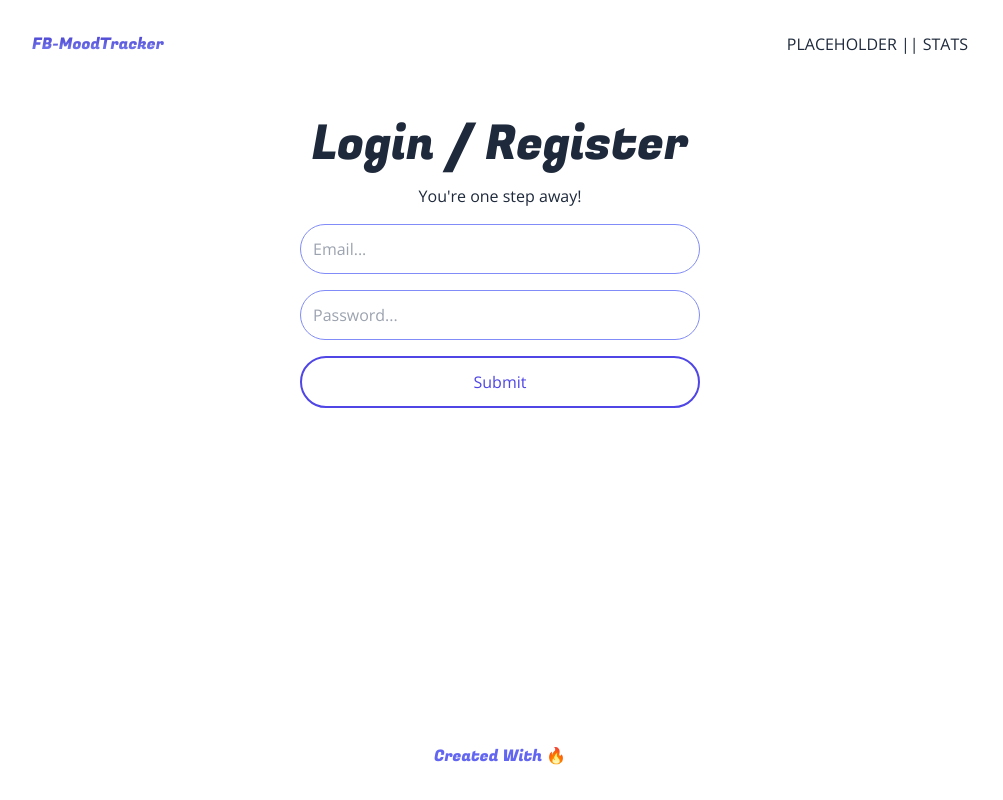
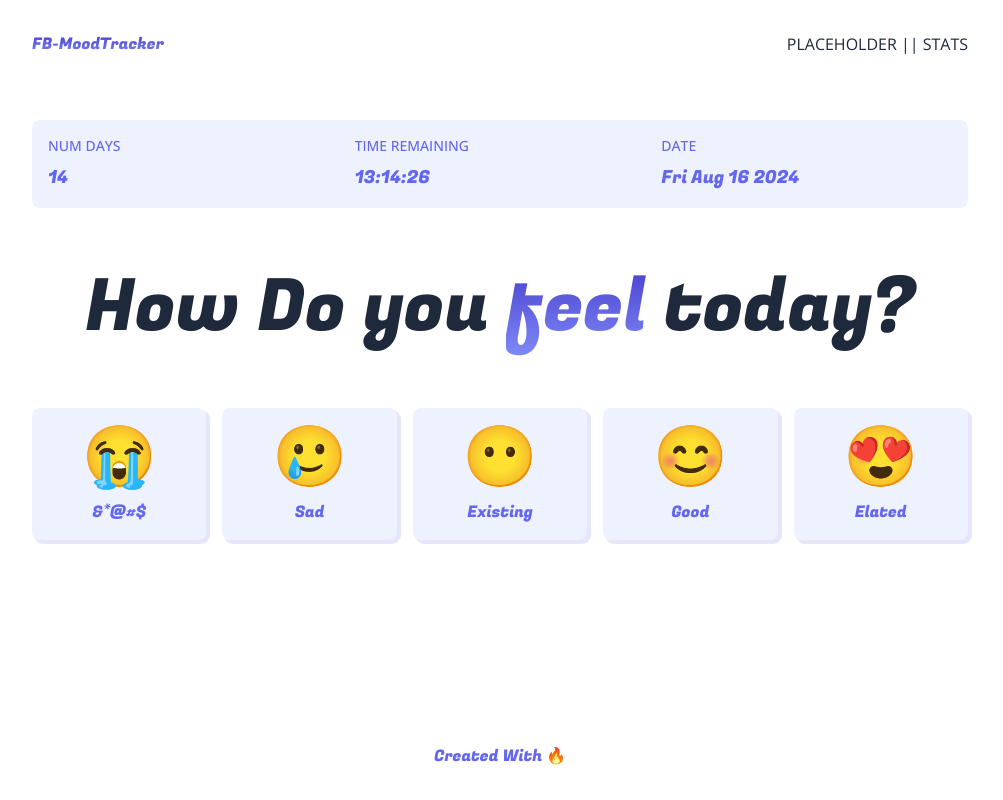
Before and after one commit to zidane-arkan/moodtracker-nexjs, a Next.js app: page /dashboard in a window 1280 px wide. Shown: the whole page, without its empty margins (140-1143 px from the left). Built offline with nearby package versions, Linux system fonts and the light colour scheme.

Commit message:
Update UI for dashboard

```diff
--- a/app/dashboard/page.tsx
+++ b/app/dashboard/page.tsx
@@ -8,7 +8,7 @@ export const metadata: Metadata = {
 };
 
 export default function DashboardPage() {
-  const isAuthenticated = false;
+  const isAuthenticated = true;
 
   let children = <Login />;
 
--- a/app/globals.css
+++ b/app/globals.css
@@ -9,3 +9,12 @@
     -webkit-background-clip: text;
     -webkit-text-fill-color: transparent;
 }
+
+.purple-shadow{
+    box-shadow: 3px 3px 1px 1px lavender;
+}
+
+.purple-shadow:hover{
+    transform: translate(3px, 3px);
+    box-shadow: 0 0 1px 1px lavender;
+}
--- a/components/Button.tsx
+++ b/components/Button.tsx
@@ -7,7 +7,7 @@ export default function Button(props: any) {
   const { text, dark, full } = props;
   return (
     <button
-      className={`rounded-full overflow-hidden duration-200 hover:opacity-60 border-2 border-solid border-indigo-600
+      className={`${fugazOne.className} rounded-full overflow-hidden duration-200 hover:opacity-60 border-2 border-solid border-indigo-600
         ${dark ? "text-white bg-indigo-600" : "text-indigo-600"}
         ${full ? "grid place-items-center w-full" : ""}
       `}
--- a/components/Dashboard.tsx
+++ b/components/Dashboard.tsx
@@ -1,7 +1,74 @@
-import React from 'react'
+import React from "react";
+import { Fugaz_One } from "next/font/google";
 
+interface statuses {
+  num_days: number;
+  time_remaining: string;
+  date: string;
+}
+
+interface moods {
+  "&*@#$": string;
+  Sad: string;
+  Existing: string;
+  Good: string;
+  Elated: string;
+}
+
+const fugazOne = Fugaz_One({ subsets: ["latin"], weight: ["400"] });
 export default function Dashboard() {
+  const statuses: statuses = {
+    num_days: 14,
+    time_remaining: "13:14:26",
+    date: new Date().toDateString(),
+  };
+
+  const moods: moods = {
+    "&*@#$": "😭",
+    Sad: "🥲",
+    Existing: "😶",
+    Good: "😊",
+    Elated: "😍",
+  };
+
   return (
-    <div>Dashboard</div>
-  )
+    <section className="flex flex-col flex-1 gap-8 sm:gap-12 md:gap-16">
+      <div className="grid grid-cols-3 p-4 gap-4 bg-indigo-50 text-indigo-500 rounded-lg">
+        {Object.keys(statuses).map((status, statusIndex) => (
+          <div key={statusIndex} className="flex flex-col gap-1 sm:gap-2">
+            <p className="uppercase font-medium text-xs sm:text-sm truncate">
+              {status.replaceAll("_", " ")}
+            </p>
+            <p
+              className={`${fugazOne.className} text-base sm:text-lg truncate`}
+            >
+              {statuses[status as keyof statuses]}
+            </p>
+          </div>
+        ))}
+      </div>
+      <h4
+        className={`${fugazOne.className} text-5xl sm:text-6xl md:text-7xl text-center`}
+      >
+        How Do you <span className="text-gradient">feel</span> today?
+      </h4>
+      <div className="grid grid-cols-2 md:grid-cols-5 gap-4 items-center">
+        {Object.keys(moods).map((mood, moodIndex) => (
+          <button
+            key={moodIndex}
+            className={`flex flex-col gap-2 sm:gap-4 items-center rounded-lg purple-shadow duration-200 bg-indigo-50 hover:bg-[lavendar] p-4 text-center ${
+              moodIndex === 4 ? "col-span-2 sm:col-span-1" : ""
+            }`}
+          >
+            <p className={`text-4xl sm:text-5xl md:text-6xl`}>
+              {moods[mood as keyof moods]}{" "}
+            </p>
+            <p className={`${fugazOne.className} capitalize text-indigo-500`}>
+              {mood}
+            </p>
+          </button>
+        ))}
+      </div>
+    </section>
+  );
 }
--- a/components/Login.tsx
+++ b/components/Login.tsx
@@ -23,6 +23,9 @@ export default function Login() {
       <div className="max-w-[400px] w-full mx-auto">
         <Button text="Submit" full />
       </div>
+      <p className="text-center">
+        Don't have an account? <span className="text-indigo-600">Sign up</span>
+      </p>
     </section>
   );
 }
```
